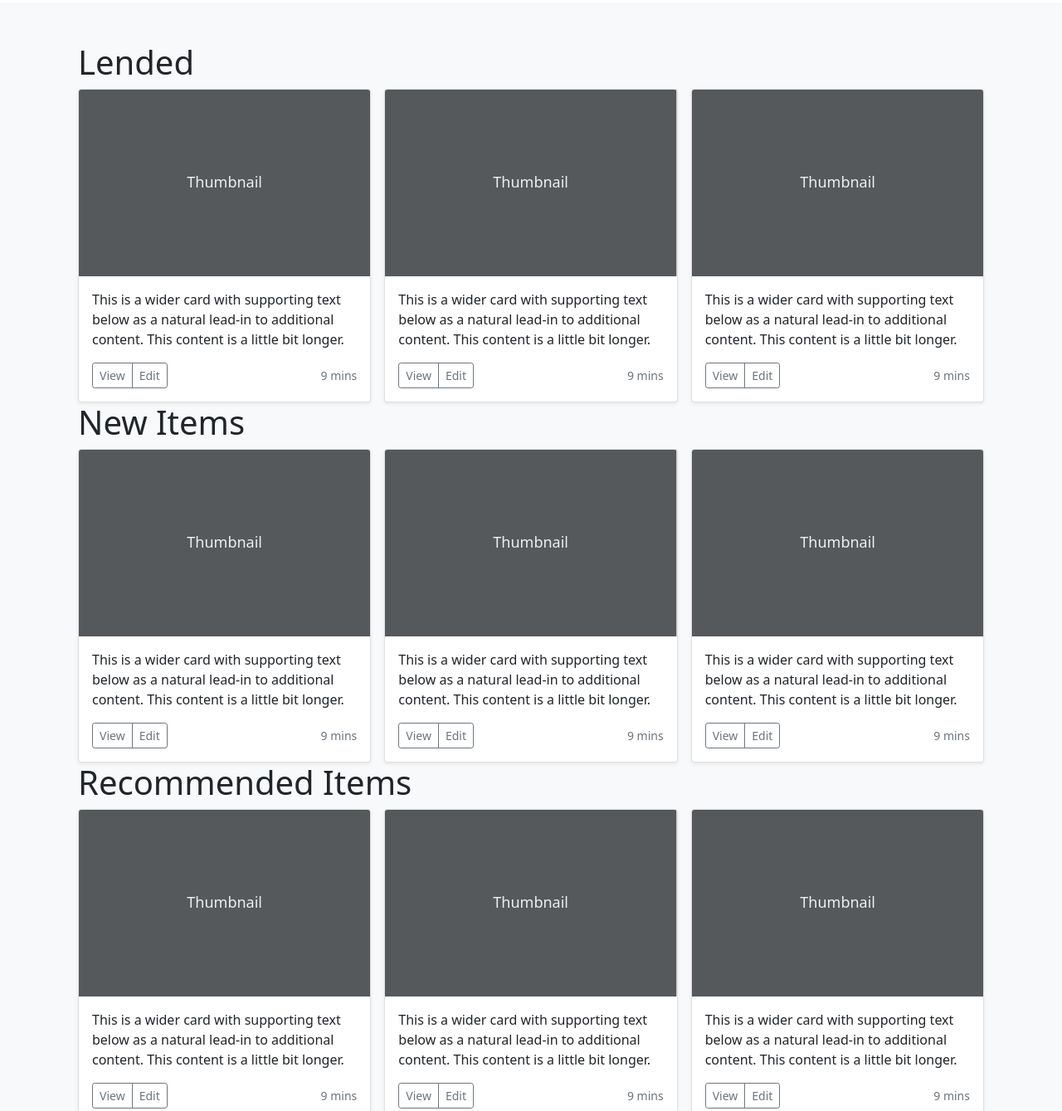
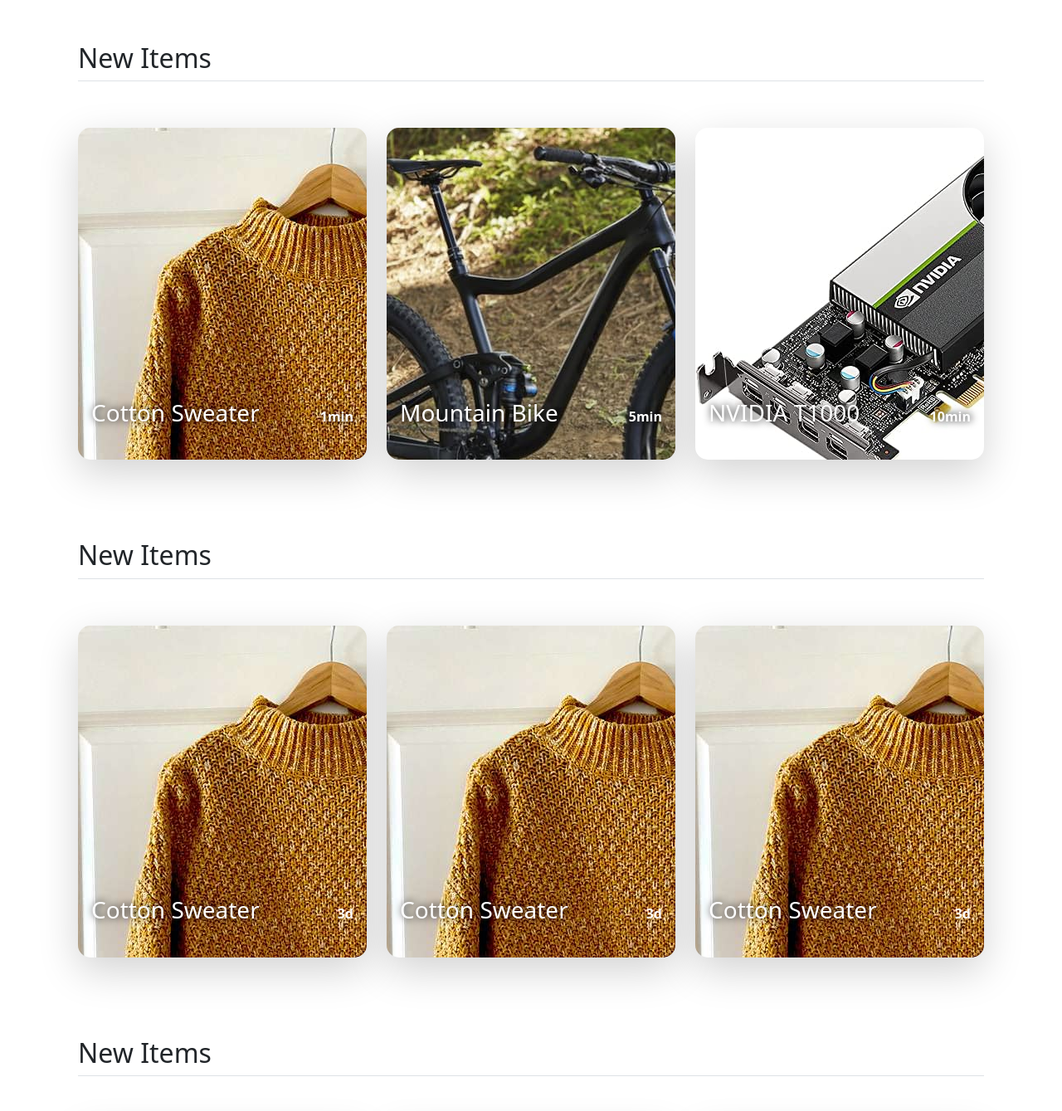
Before and after one commit to tridelt/lendr.at, a plain HTML site: page index.html in a window 1280 px wide. Shown: the part 86-1425 px from the top of the page at 83% size. Drawn offline with Linux system fonts and the light colour scheme.

Commit message:
finished outline of landing page

```diff
--- a/index.html
+++ b/index.html
@@ -47,6 +47,8 @@
       }
     }
   </style>
+  <link rel="stylesheet" href="./index_files/custom.css">
+
 
 
 </head>
@@ -99,7 +101,8 @@
 
         <!-- chat icon -->
         <div class="dropdown text-end" style="margin-right: 12px;">
-          <a href="#" class="d-block link-dark text-decoration-none dropdown-toggle" data-bs-toggle="dropdown" aria-expanded="false">
+          <a href="#" class="d-block link-dark text-decoration-none dropdown-toggle" data-bs-toggle="dropdown"
+            aria-expanded="false">
             <svg xmlns="http://www.w3.org/2000/svg" width="23" height="23" fill="currentColor"
               class="bi bi-chat-square-text" viewBox="0 0 16 16">
               <path
@@ -159,248 +162,203 @@
         </div>
       </div>
     </section> -->
+    <div class="container px-4 py-5 pb-0" id="custom-cards">
+      <h2 class="pb-2 border-bottom">New Items</h2>
 
-    <div class="album py-5 bg-light">
-      <div class="container">
+      <div class="row row-cols-1 row-cols-lg-3 align-items-stretch g-4 py-5">
 
-        <div class="container">
-          <h1>Lended</h1>
-          <div class="row row-cols-1 row-cols-sm-2 row-cols-md-3 g-3">
-            <div class="col">
-              <div class="card shadow-sm">
-                <svg class="bd-placeholder-img card-img-top" width="100%" height="225"
-                  xmlns="http://www.w3.org/2000/svg" role="img" aria-label="Placeholder: Thumbnail"
-                  preserveAspectRatio="xMidYMid slice" focusable="false">
-                  <title>Placeholder</title>
-                  <rect width="100%" height="100%" fill="#55595c"></rect><text x="50%" y="50%" fill="#eceeef"
-                    dy=".3em">Thumbnail</text>
+        <div class="col" style="height:400px">
+          <div class="card card-cover h-100 overflow-hidden text-bg-dark rounded-4 shadow-lg"
+            style="background-image: url('./img/listings/sweater.jpg');">
+            <div class="d-flex flex-column h-100 p-3 pb-3 text-white text-shadow-1">
+              <ul class="d-flex list-unstyled mt-auto">
+                <li class="me-auto">
+                  <h3 style="text-shadow: rgb(0, 0, 0) 1px 0 10px;">Cotton Sweater</h3>
+                </li>
+                <li class="d-flex align-items-center">
+                  <svg class="bi me-2" width="1em" height="1em">
+                    <use xlink:href="#calendar3"></use>
                   </svg>
-
-                <div class="card-body">
-                  <p class="card-text">This is a wider card with supporting text below as a natural lead-in to
-                    additional
-                    content. This content is a little bit longer.</p>
-                  <div class="d-flex justify-content-between align-items-center">
-                    <div class="btn-group">
-                      <button type="button" class="btn btn-sm btn-outline-secondary">View</button>
-                      <button type="button" class="btn btn-sm btn-outline-secondary">Edit</button>
-                    </div>
-                    <small class="text-muted">9 mins</small>
-                  </div>
-                </div>
-              </div>
-            </div>
-            <div class="col">
-              <div class="card shadow-sm">
-                <svg class="bd-placeholder-img card-img-top" width="100%" height="225"
-                  xmlns="http://www.w3.org/2000/svg" role="img" aria-label="Placeholder: Thumbnail"
-                  preserveAspectRatio="xMidYMid slice" focusable="false">
-                  <title>Placeholder</title>
-                  <rect width="100%" height="100%" fill="#55595c"></rect><text x="50%" y="50%" fill="#eceeef"
-                    dy=".3em">Thumbnail</text>
-                </svg>
-
-                <div class="card-body">
-                  <p class="card-text">This is a wider card with supporting text below as a natural lead-in to
-                    additional
-                    content. This content is a little bit longer.</p>
-                  <div class="d-flex justify-content-between align-items-center">
-                    <div class="btn-group">
-                      <button type="button" class="btn btn-sm btn-outline-secondary">View</button>
-                      <button type="button" class="btn btn-sm btn-outline-secondary">Edit</button>
-                    </div>
-                    <small class="text-muted">9 mins</small>
-                  </div>
-                </div>
-              </div>
-            </div>
-            <div class="col">
-              <div class="card shadow-sm">
-                <svg class="bd-placeholder-img card-img-top" width="100%" height="225"
-                  xmlns="http://www.w3.org/2000/svg" role="img" aria-label="Placeholder: Thumbnail"
-                  preserveAspectRatio="xMidYMid slice" focusable="false">
-                  <title>Placeholder</title>
-                  <rect width="100%" height="100%" fill="#55595c"></rect><text x="50%" y="50%" fill="#eceeef"
-                    dy=".3em">Thumbnail</text>
-                </svg>
-
-                <div class="card-body">
-                  <p class="card-text">This is a wider card with supporting text below as a natural lead-in to
-                    additional
-                    content. This content is a little bit longer.</p>
-                  <div class="d-flex justify-content-between align-items-center">
-                    <div class="btn-group">
-                      <button type="button" class="btn btn-sm btn-outline-secondary">View</button>
-                      <button type="button" class="btn btn-sm btn-outline-secondary">Edit</button>
-                    </div>
-                    <small class="text-muted">9 mins</small>
-                  </div>
-                </div>
-              </div>
+                  <large class="fw-bold" style="text-shadow: rgb(0, 0, 0) 1px 0 10px;">1min</large>
+                </li>
+              </ul>
             </div>
           </div>
         </div>
 
-        <div class="container">
-          <h1>New Items</h1>
-          <div class="row row-cols-1 row-cols-sm-2 row-cols-md-3 g-3">
-            <div class="col">
-              <div class="card shadow-sm">
-                <svg class="bd-placeholder-img card-img-top" width="100%" height="225"
-                  xmlns="http://www.w3.org/2000/svg" role="img" aria-label="Placeholder: Thumbnail"
-                  preserveAspectRatio="xMidYMid slice" focusable="false">
-                  <title>Placeholder</title>
-                  <rect width="100%" height="100%" fill="#55595c"></rect><text x="50%" y="50%" fill="#eceeef"
-                    dy=".3em">Thumbnail</text>
+        <div class="col" style="height:400px">
+          <div class="card card-cover h-100 overflow-hidden text-bg-dark rounded-4 shadow-lg"
+            style="background-image: url('./img/listings/mountainbike.jpg');">
+            <div class="d-flex flex-column h-100 p-3 pb-3 text-white text-shadow-1">
+              <ul class="d-flex list-unstyled mt-auto">
+                <li class="me-auto">
+                  <h3 style="text-shadow: rgb(0, 0, 0) 1px 0 10px;">Mountain Bike</h3>
+                </li>
+                <li class="d-flex align-items-center">
+                  <svg class="bi me-2" width="1em" height="1em">
+                    <use xlink:href="#calendar3"></use>
                   </svg>
-
-                <div class="card-body">
-                  <p class="card-text">This is a wider card with supporting text below as a natural lead-in to
-                    additional
-                    content. This content is a little bit longer.</p>
-                  <div class="d-flex justify-content-between align-items-center">
-                    <div class="btn-group">
-                      <button type="button" class="btn btn-sm btn-outline-secondary">View</button>
-                      <button type="button" class="btn btn-sm btn-outline-secondary">Edit</button>
-                    </div>
-                    <small class="text-muted">9 mins</small>
-                  </div>
-                </div>
-              </div>
-            </div>
-            <div class="col">
-              <div class="card shadow-sm">
-                <svg class="bd-placeholder-img card-img-top" width="100%" height="225"
-                  xmlns="http://www.w3.org/2000/svg" role="img" aria-label="Placeholder: Thumbnail"
-                  preserveAspectRatio="xMidYMid slice" focusable="false">
-                  <title>Placeholder</title>
-                  <rect width="100%" height="100%" fill="#55595c"></rect><text x="50%" y="50%" fill="#eceeef"
-                    dy=".3em">Thumbnail</text>
-                </svg>
-
-                <div class="card-body">
-                  <p class="card-text">This is a wider card with supporting text below as a natural lead-in to
-                    additional
-                    content. This content is a little bit longer.</p>
-                  <div class="d-flex justify-content-between align-items-center">
-                    <div class="btn-group">
-                      <button type="button" class="btn btn-sm btn-outline-secondary">View</button>
-                      <button type="button" class="btn btn-sm btn-outline-secondary">Edit</button>
-                    </div>
-                    <small class="text-muted">9 mins</small>
-                  </div>
-                </div>
-              </div>
-            </div>
-            <div class="col">
-              <div class="card shadow-sm">
-                <svg class="bd-placeholder-img card-img-top" width="100%" height="225"
-                  xmlns="http://www.w3.org/2000/svg" role="img" aria-label="Placeholder: Thumbnail"
-                  preserveAspectRatio="xMidYMid slice" focusable="false">
-                  <title>Placeholder</title>
-                  <rect width="100%" height="100%" fill="#55595c"></rect><text x="50%" y="50%" fill="#eceeef"
-                    dy=".3em">Thumbnail</text>
-                </svg>
-
-                <div class="card-body">
-                  <p class="card-text">This is a wider card with supporting text below as a natural lead-in to
-                    additional
-                    content. This content is a little bit longer.</p>
-                  <div class="d-flex justify-content-between align-items-center">
-                    <div class="btn-group">
-                      <button type="button" class="btn btn-sm btn-outline-secondary">View</button>
-                      <button type="button" class="btn btn-sm btn-outline-secondary">Edit</button>
-                    </div>
-                    <small class="text-muted">9 mins</small>
-                  </div>
-                </div>
-              </div>
+                  <large class="fw-bold" style="text-shadow: rgb(0, 0, 0) 1px 0 10px;">5min</large>
+                </li>
+              </ul>
             </div>
           </div>
         </div>
 
-        <div class="container">
-          <h1>Recommended Items</h1>
-          <div class="row row-cols-1 row-cols-sm-2 row-cols-md-3 g-3">
-            <div class="col">
-              <div class="card shadow-sm">
-                <svg class="bd-placeholder-img card-img-top" width="100%" height="225"
-                  xmlns="http://www.w3.org/2000/svg" role="img" aria-label="Placeholder: Thumbnail"
-                  preserveAspectRatio="xMidYMid slice" focusable="false">
-                  <title>Placeholder</title>
-                  <rect width="100%" height="100%" fill="#55595c"></rect><text x="50%" y="50%" fill="#eceeef"
-                    dy=".3em">Thumbnail</text>
+        <div class="col" style="height:400px">
+          <div class="card card-cover h-100 overflow-hidden text-bg-dark rounded-4 shadow-lg bg-image hover-zoom"
+            style="background-image: url('./img/listings/graphicscard.jpg');">
+            <div class="d-flex flex-column h-100 p-3 pb-3 text-white text-shadow-1">
+              <ul class="d-flex list-unstyled mt-auto">
+                <li class="me-auto">
+                  <h3 style="text-shadow: rgb(0, 0, 0) 1px 0 10px;">NVIDIA T1000</h3>
+                </li>
+                <li class="d-flex align-items-center">
+                  <svg class="bi me-2" width="1em" height="1em">
+                    <use xlink:href="#calendar3"></use>
                   </svg>
-
-                <div class="card-body">
-                  <p class="card-text">This is a wider card with supporting text below as a natural lead-in to
-                    additional
-                    content. This content is a little bit longer.</p>
-                  <div class="d-flex justify-content-between align-items-center">
-                    <div class="btn-group">
-                      <button type="button" class="btn btn-sm btn-outline-secondary">View</button>
-                      <button type="button" class="btn btn-sm btn-outline-secondary">Edit</button>
-                    </div>
-                    <small class="text-muted">9 mins</small>
+                  <large class="fw-bold" style="text-shadow: rgb(0, 0, 0) 1px 0 10px;">10min</large>
+                </li>
+              </ul>
             </div>
           </div>
         </div>
+
       </div>
-            <div class="col">
-              <div class="card shadow-sm">
-                <svg class="bd-placeholder-img card-img-top" width="100%" height="225"
-                  xmlns="http://www.w3.org/2000/svg" role="img" aria-label="Placeholder: Thumbnail"
-                  preserveAspectRatio="xMidYMid slice" focusable="false">
-                  <title>Placeholder</title>
-                  <rect width="100%" height="100%" fill="#55595c"></rect><text x="50%" y="50%" fill="#eceeef"
-                    dy=".3em">Thumbnail</text>
+    </div>
+
+    <div class="container px-4 py-5 pb-0" id="custom-cards">
+      <h2 class="pb-2 border-bottom">New Items</h2>
+
+      <div class="row row-cols-1 row-cols-lg-3 align-items-stretch g-4 py-5">
+
+        <div class="col" style="height:400px">
+          <div class="card card-cover h-100 overflow-hidden text-bg-dark rounded-4 shadow-lg"
+            style="background-image: url('./img/listings/sweater.jpg');">
+            <div class="d-flex flex-column h-100 p-3 pb-3 text-white text-shadow-1">
+              <ul class="d-flex list-unstyled mt-auto">
+                <li class="me-auto">
+                  <h3 style="text-shadow: rgb(0, 0, 0) 1px 0 10px;">Cotton Sweater</h3>
+                </li>
+                <li class="d-flex align-items-center">
+                  <svg class="bi me-2" width="1em" height="1em">
+                    <use xlink:href="#calendar3"></use>
                   </svg>
-
-                <div class="card-body">
-                  <p class="card-text">This is a wider card with supporting text below as a natural lead-in to
-                    additional
-                    content. This content is a little bit longer.</p>
-                  <div class="d-flex justify-content-between align-items-center">
-                    <div class="btn-group">
-                      <button type="button" class="btn btn-sm btn-outline-secondary">View</button>
-                      <button type="button" class="btn btn-sm btn-outline-secondary">Edit</button>
-                    </div>
-                    <small class="text-muted">9 mins</small>
+                  <large class="fw-bold">3d</large>
+                </li>
+              </ul>
             </div>
           </div>
         </div>
-            </div>
-            <div class="col">
-              <div class="card shadow-sm">
-                <svg class="bd-placeholder-img card-img-top" width="100%" height="225"
-                  xmlns="http://www.w3.org/2000/svg" role="img" aria-label="Placeholder: Thumbnail"
-                  preserveAspectRatio="xMidYMid slice" focusable="false">
-                  <title>Placeholder</title>
-                  <rect width="100%" height="100%" fill="#55595c"></rect><text x="50%" y="50%" fill="#eceeef"
-                    dy=".3em">Thumbnail</text>
+
+        <div class="col" style="height:400px">
+          <div class="card card-cover h-100 overflow-hidden text-bg-dark rounded-4 shadow-lg"
+            style="background-image: url('./img/listings/sweater.jpg');">
+            <div class="d-flex flex-column h-100 p-3 pb-3 text-white text-shadow-1">
+              <ul class="d-flex list-unstyled mt-auto">
+                <li class="me-auto">
+                  <h3 style="text-shadow: rgb(0, 0, 0) 1px 0 10px;">Cotton Sweater</h3>
+                </li>
+                <li class="d-flex align-items-center">
+                  <svg class="bi me-2" width="1em" height="1em">
+                    <use xlink:href="#calendar3"></use>
                   </svg>
-
-                <div class="card-body">
-                  <p class="card-text">This is a wider card with supporting text below as a natural lead-in to
-                    additional
-                    content. This content is a little bit longer.</p>
-                  <div class="d-flex justify-content-between align-items-center">
-                    <div class="btn-group">
-                      <button type="button" class="btn btn-sm btn-outline-secondary">View</button>
-                      <button type="button" class="btn btn-sm btn-outline-secondary">Edit</button>
-                    </div>
-                    <small class="text-muted">9 mins</small>
+                  <large class="fw-bold">3d</large>
+                </li>
+              </ul>
             </div>
           </div>
         </div>
+
+        <div class="col" style="height:400px">
+          <div class="card card-cover h-100 overflow-hidden text-bg-dark rounded-4 shadow-lg"
+            style="background-image: url('./img/listings/sweater.jpg');">
+            <div class="d-flex flex-column h-100 p-3 pb-3 text-white text-shadow-1">
+              <ul class="d-flex list-unstyled mt-auto">
+                <li class="me-auto">
+                  <h3 style="text-shadow: rgb(0, 0, 0) 1px 0 10px;">Cotton Sweater</h3>
+                </li>
+                <li class="d-flex align-items-center">
+                  <svg class="bi me-2" width="1em" height="1em">
+                    <use xlink:href="#calendar3"></use>
+                  </svg>
+                  <large class="fw-bold">3d</large>
+                </li>
+              </ul>
             </div>
+          </div>
+        </div>
+
+      </div>
+    </div>
+
+    <div class="container px-4 py-5 pb-0" id="custom-cards">
+      <h2 class="pb-2 border-bottom">New Items</h2>
+
+      <div class="row row-cols-1 row-cols-lg-3 align-items-stretch g-4 py-5">
+
+        <div class="col" style="height:400px">
+          <div class="card card-cover h-100 overflow-hidden text-bg-dark rounded-4 shadow-lg"
+            style="background-image: url('./img/listings/sweater.jpg');">
+            <div class="d-flex flex-column h-100 p-3 pb-3 text-white text-shadow-1">
+              <ul class="d-flex list-unstyled mt-auto">
+                <li class="me-auto">
+                  <h3 style="text-shadow: rgb(0, 0, 0) 1px 0 10px;">Cotton Sweater</h3>
+                </li>
+                <li class="d-flex align-items-center">
+                  <svg class="bi me-2" width="1em" height="1em">
+                    <use xlink:href="#calendar3"></use>
+                  </svg>
+                  <large class="fw-bold">3d</large>
+                </li>
+              </ul>
+            </div>
+          </div>
+        </div>
+
+        <div class="col" style="height:400px">
+          <div class="card card-cover h-100 overflow-hidden text-bg-dark rounded-4 shadow-lg"
+            style="background-image: url('./img/listings/sweater.jpg');">
+            <div class="d-flex flex-column h-100 p-3 pb-3 text-white text-shadow-1">
+              <ul class="d-flex list-unstyled mt-auto">
+                <li class="me-auto">
+                  <h3 style="text-shadow: rgb(0, 0, 0) 1px 0 10px;">Cotton Sweater</h3>
+                </li>
+                <li class="d-flex align-items-center">
+                  <svg class="bi me-2" width="1em" height="1em">
+                    <use xlink:href="#calendar3"></use>
+                  </svg>
+                  <large class="fw-bold">3d</large>
+                </li>
+              </ul>
+            </div>
+          </div>
+        </div>
+
+        <div class="col" style="height:400px">
+          <div class="card card-cover h-100 overflow-hidden text-bg-dark rounded-4 shadow-lg"
+            style="background-image: url('./img/listings/sweater.jpg');">
+            <div class="d-flex flex-column h-100 p-3 pb-3 text-white text-shadow-1">
+              <ul class="d-flex list-unstyled mt-auto">
+                <li class="me-auto">
+                  <h3 style="text-shadow: rgb(0, 0, 0) 1px 0 10px;">Cotton Sweater</h3>
+                </li>
+                <li class="d-flex align-items-center">
+                  <svg class="bi me-2" width="1em" height="1em">
+                    <use xlink:href="#calendar3"></use>
+                  </svg>
+                  <large class="fw-bold">3d</large>
+                </li>
+              </ul>
+            </div>
+          </div>
+        </div>
+
       </div>
     </div>
 
 
 
-      </div>
-    </div>
 
   </main>
 
--- /dev/null
+++ b/index_files/custom.css
@@ -0,0 +1,11 @@
+.card {
+    transition: transform 0.2s ease;
+    box-shadow: 0 4px 6px 0 rgba(22, 22, 26, 0.18);
+    border-radius: 0;
+    border: 0;
+    /* margin-bottom: 1.5em; */
+    border-radius: 15px;
+  }
+  .card:hover {
+    transform: scale(1.1);
+  }
```
Also changed, not shown: img/listings/bike.jpeg (added), img/listings/bike.png (added), img/listings/graphicscard.jpg (added), img/listings/mountainbike.jpg (added), img/listings/sweater.jpg (added), 1 other file. Lines whose indentation alone changed are shown as unchanged.
